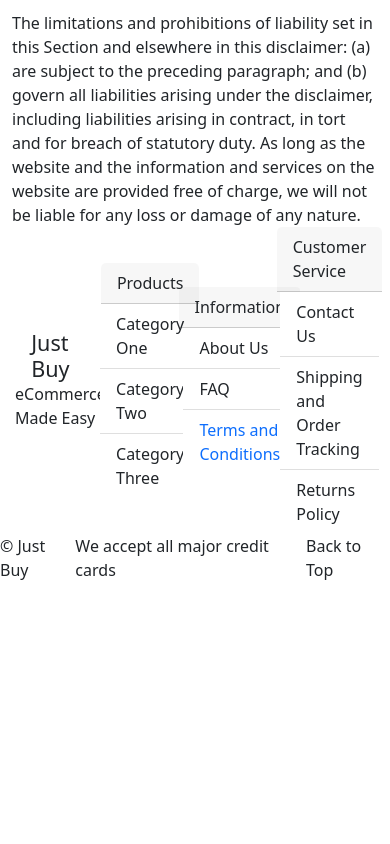
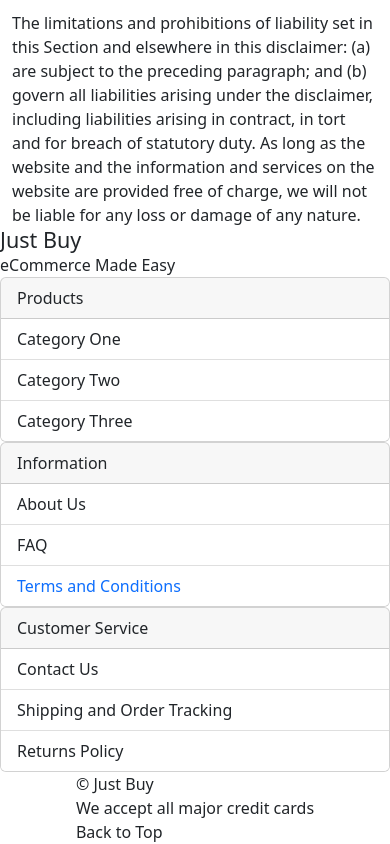
Before and after one commit to Spacepineapple/just_buy, a React (Create React App) app: page /terms in a window 390 px wide. Shown: the part 3345-4189 px from the top of the page. Before the commit the page ends 3927 px from the top, so only its background shows below. Built offline with nearby package versions, Linux system fonts and the light colour scheme.

Commit message:
Add media queries to resize footer on smaller screens

```diff
--- a/src/index.css
+++ b/src/index.css
@@ -17,17 +17,38 @@ footer {
   align-items: center;
 }
 
-.footer-lower {
-  display: flex;
-  width: 100%;
-  justify-content: space-evenly;
-}
-
 .footer-cell li {
   list-style-type: none;
 }
 
 .footer-upper {
+  display: flex;
+  width: 100%;
+}
+
+.footer-lower, .footer-upper {
+  display: flex;
+  flex-direction: column;
+}
+
+
+
+/* Medium screens (tablets and small desktops) */
+@media only screen and (min-width: 768px) {
+  .footer-upper, .footer-lower {
+    margin-left: 10%;
+    margin-right: 10%;
+    flex-direction: row;
+  }
+  .footer-lower {
+    width: 100%;
+    justify-content: space-evenly;
+  }
+}
+
+/* Large screens (large desktops and high-resolution displays) */
+@media only screen and (min-width: 1200px) {
+  .footer-lower {
     display: flex;
     width: 100%;
     justify-content: space-evenly;
@@ -46,4 +67,7 @@ footer {
   .footer-lower {
     margin-left: 10%;
     margin-right: 10%;
+    justify-content: space-evenly;
+    flex-direction: row;
   }
+}
```
Lines whose indentation alone changed are shown as unchanged.
